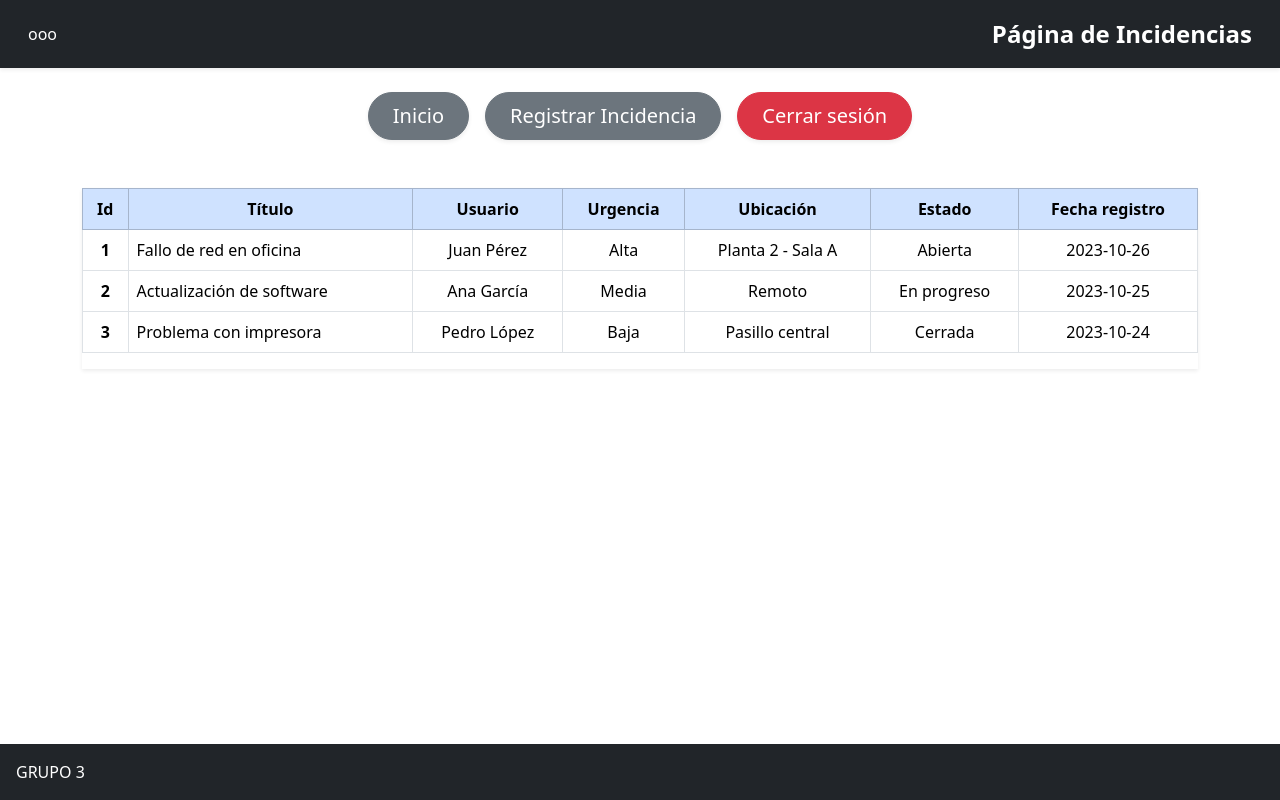
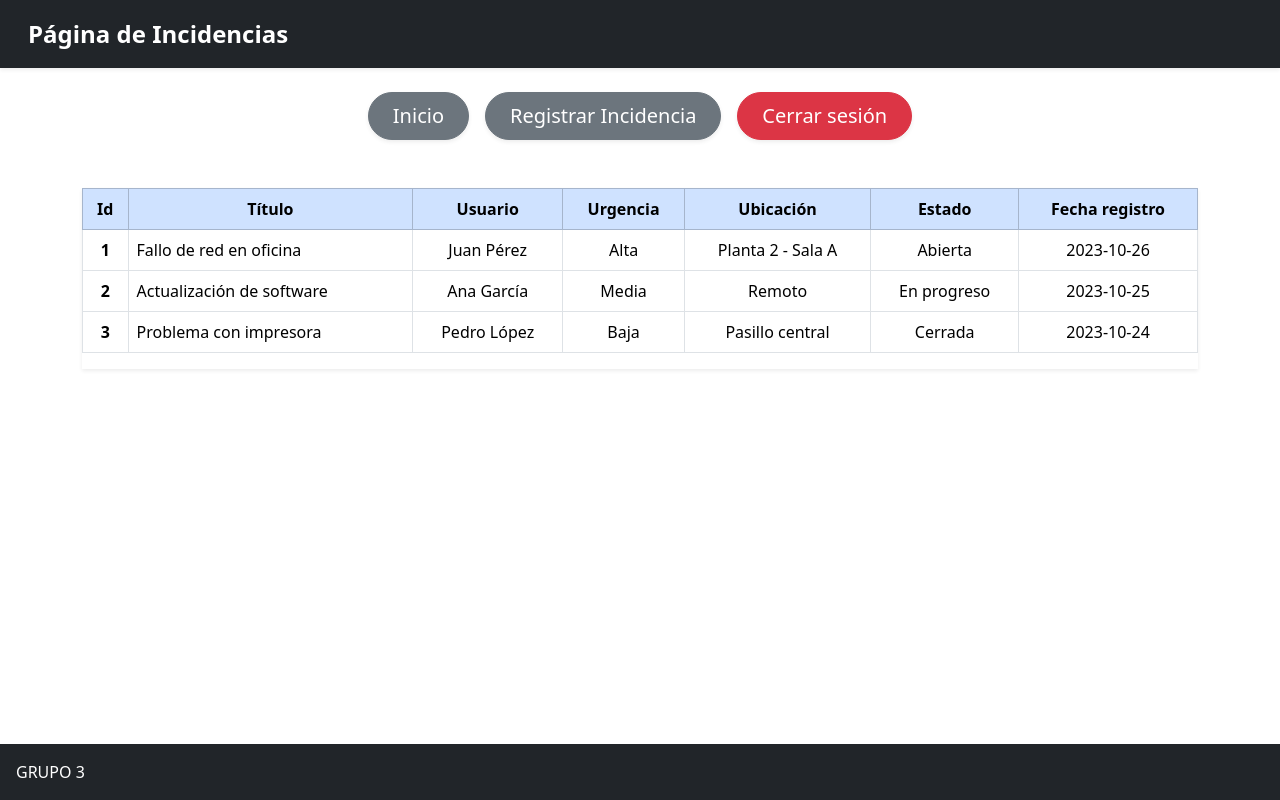
Before and after one commit to sol3citoo/GRUPO3-incidencias-web, a React (Create React App) app: page /incidencias in a window 1280 px wide. Built offline with nearby package versions, Linux system fonts and the light colour scheme.

Commit message:
visual changes

```diff
--- a/src/INCIDENCIAS.js
+++ b/src/INCIDENCIAS.js
@@ -20,7 +20,6 @@ export default function Incidencias() {
     <div className="vh-100 d-flex flex-column bg-white">
       <header className="bg-dark text-white p-3 shadow-sm">
         <div className="container-fluid d-flex justify-content-between align-items-center">
-          <span>ooo</span>
           <strong className="fs-4">Página de Incidencias</strong>
         </div>
       </header>
```
Also changed, not shown: 1 other file (tests, documents, lock files or other folders).
